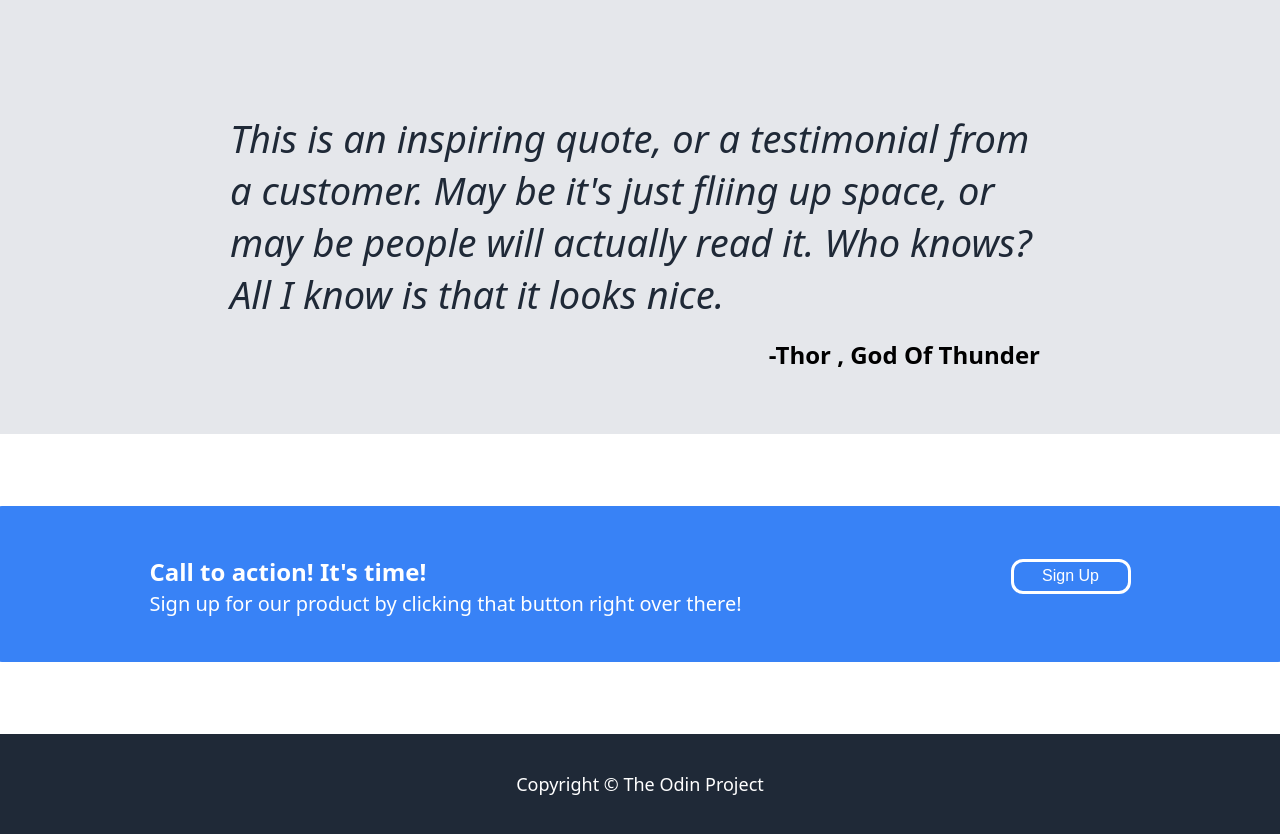
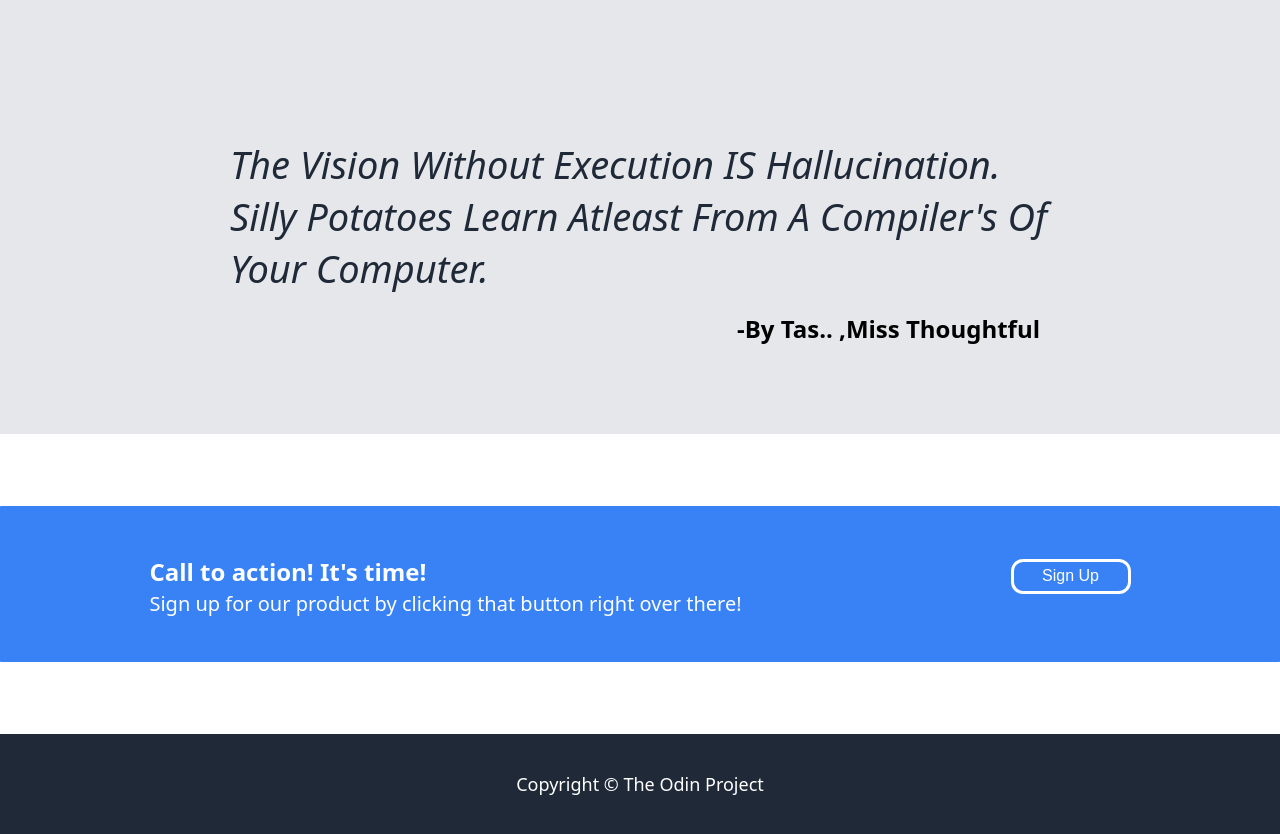
Before and after one commit to tasneemu-13/Landingpage, a plain HTML site: page index.html in a window 1280 px wide. Shown: the part 1212-2046 px from the top of the page. Drawn offline with Linux system fonts and the light colour scheme.

Commit message:
Modified Quote: Edited the Quote to inspire others

```diff
--- a/index.html
+++ b/index.html
@@ -63,10 +63,9 @@
        <div class = "three">
          <div class="quote-text">
           <p class ="quote">
-           <em> This is an inspiring quote, or a testimonial from a customer. May be it's just fliing up space, or may be people will actually read it.
-             Who knows? All I know is that it looks nice.</em>
+           <em> The Vision Without Execution IS Hallucination. Silly Potatoes Learn Atleast From A Compiler's Of Your Computer.</em>
           </p>
-          <p class="name"> -Thor , God Of Thunder</p>
+          <p class="name"> -By Tas.. ,Miss Thoughtful </p>
          </div>
        </div>
 
```
